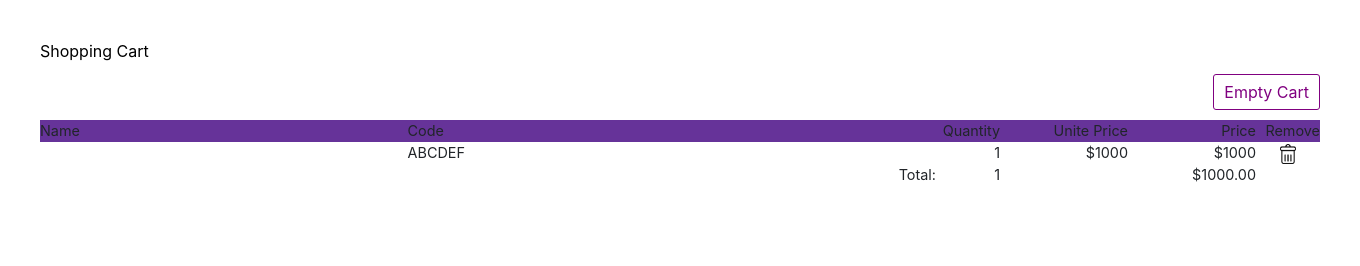
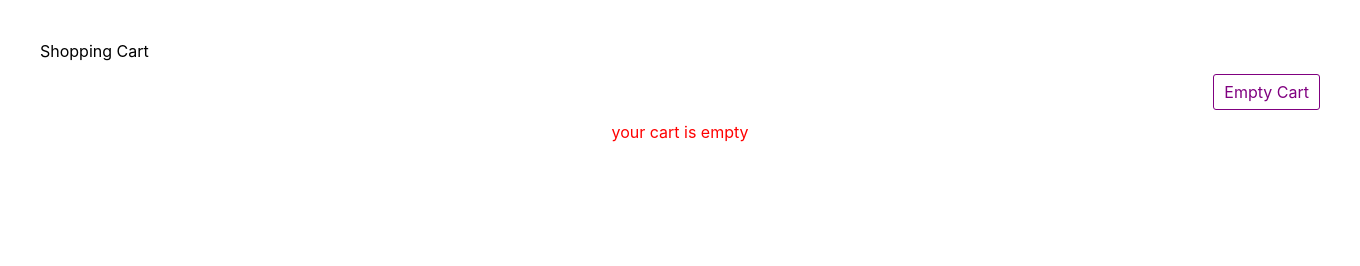
Before and after one commit to iceschp/otop-web, a PHP site: page /shopping.php in a window 1360 px wide. Shown: the part 651-917 px from the top of the page. Run offline with PHP 8.4, Linux system fonts and the light colour scheme; the visitor is signed in with stand-in values (Sample User, id 1); data comes from the database, SQL or seed files in the repository; some libraries are stand-ins or nearby versions.

Commit message:
edit shoppingdb

```diff
--- a/shopping.css
+++ b/shopping.css
@@ -94,3 +94,10 @@
     vertical-align: middle;
     margin-right: 15px;
 }
+
+.no-records{
+    text-align: center;
+    clear: both;
+    margin: 40px 0;
+    color: red;
+}
--- a/shopping.php
+++ b/shopping.php
@@ -9,7 +9,58 @@
     }
 
 ?>
+<?php
+    session_start();
+    include_once('shoppingdb.php');
+    $db_handle = new dbcontroller();
 
+        if(!empty($_GET["action"])){
+            switch($_GET["action"]){
+                case "add":
+                    if(!empty($_POST["quantity"])) {
+                        $producemycode = $db_handle -> runquery("SELECT * FROM Shopping_Otop WHERE content = '". $_GET["content"] ."'");
+                        $itemArray = array($producemycode[0]["content"] => (array('name' => $producemycode[0]["topic"],
+                                                                                  'code' => $producemycode[0]["content"],
+                                                                                  'quantity' => $_POST[0]["quantity"],
+                                                                                  'price' => $producemycode[0]["pice"],
+                                                                                  'image' => $producemycode[0]["pic"])));
+                    }
+
+                    if(!empty($_SESSION["cart_item"])){
+                        if(in_array($producemycode[0]["content"],array_keys($_SESSION["cart_item"]))){
+                            foreach($_SESSION["cart_item"] as $k => $v){
+                                if($producemycode[0]["content"] == $k){
+                                    if(empty($_SESSION["cart_item"][$k]["quantity"])){
+                                        $_SESSION["cart_item"][$k]["quantity"] = 0;
+                                    }
+                                    $_SESSION["cart"][$k]["quantity"] += $_POST["quantity"];
+                                }
+                            }
+                        }else{
+                            $_SESSION["cart_item"] = array_merge($_SESSION["cart_item"], $itemArray);
+                        }
+                    }else{
+                        $_SESSION["cart_item"] = $itemArray;
+                    }
+                break;
+                case "remove":
+                    if(!empty($_SESSION["cart_item"])){
+                        foreach($_SESSION["cart_item"] as $k => $v){
+                            if($_GET["content"] == $k)
+                                unset($_SESSION["cart_item"][$k]);
+
+                            if(empty($_SESSION["cart_item"]))
+                                unset($_SESSION["cart_item"]);
+                        }
+                    }
+                break;
+
+                case "empty" :
+                    unset($_SESSION["cart_item"]);
+                break;
+            }
+        }
+?>
 <!DOCTYPE html>
 
 <html>
@@ -111,6 +162,14 @@
     <div class="txt-heading">Shopping Cart</div>
     <a href="shopping.php?action=empty" id="btnEmpty">Empty Cart</a>
 
+    <?php
+
+    if (isset($_SESSION["cart_item"])){
+        $total_quantity = 0;
+        $total_price = 0;
+
+    ?>
+
     <table class="tbl-cart" cellpadding="10" cellspacing="1">
         <tbody>
             <tr>
@@ -121,35 +180,63 @@
                 <th style="text-align: right;" width="10%">Price</th>
                 <th style="text-align: right;" width="5%">Remove</th>
             </tr>
+            <?php
+                foreach ($_SESSION["cart_item"] as $item){
+                    $item_price = $item["quantity"] * $item["pice"]
 
+            ?>
             <tr>
-                <td img scr="product-images" alt=""></td>
-                <td>ABCDEF</td>
-                <td style="text-align: right;">1</td>
-                <td style="text-align: right;">$1000</td>
-                <td style="text-align: right;">$1000</td>
-                <td style="text-align: center;"><a href="#" class="btnRemoveAction"><img style="width: 20px;"src="image/icon-delete.png" alt="Remove Item"></td>
+                <td img src="<?php echo $item["pic"]; ?>" alt=""></td>
+                <?php echo $item["topic"]; ?>
+                <td><?php echo $item["content"]; ?></td>
+                <td style="text-align: right;"><?php echo $item["quantity"]; ?></td>
+                <td style="text-align: right;"> <?php echo"$ " . $item["pice"]; ?></td>
+                <td style="text-align: right;"><?php echo"$ " . number_format($item["pice"],2); ?></td>
+                <td style="text-align: center;"><a href="shopping.php?action=remove&content=<?php echo $item["content"]; ?>" class="btnRemoveAction"><img style="width: 20px;"src="image/icon-delete.png" alt="Remove Item"></td>
             </tr>
+
+                    <?php
+                    $total_quantity += $item["quantity"];
+                    $total_price += ($item["pice"] * $item["quantity"]);
+                }
+                    ?>
 
             <tr>
                 <td colspan="2" align="right">Total:</td>
-                <td align="right">1</td>
-                <td align="right" colspan="2">$1000.00</td>
+                <td align="right"><?php echo $total_quantity; ?></td>
+                <td align="right" colspan="2"><?php echo"$ " . number_format($total_price,2); ?></td>
                 <td></td>
             </tr>
         </tbody>
     </table>
+    <?php
+                } else{
+    ?>
+        <div class ="no-records">your cart is empty</div>
+    <?php
+                }
+    ?>
 </div>
 
 <div id="product-grid">
-    <div class="producy-item">
-        <form action="shopping.php?action=add&code">
+    <?php
+
+        $product_array = $db_handle->runquery("SELECT * FROM Shopping_Otop ORDER BY id ASC");
+
+        if(!empty($product_array)) {
+            foreach($product_array as $key => $value){
+
+
+
+    ?>
+    <div class="product-item">
+        <form action="shopping.php?action=add&content=<?php echo $product_array[$key]["content"]; ?>" method="post">
             <div class="product-image">
-                <img src="" alt="images">
+                <img src="<?php echo $product_array [$key] ["pic"]; ?>" alt="images">
             </div>
             <div class="product-title-footer">
-                <div class="product-title">Camera</div>
-                <div class="product-price">$1000</div>
+                <div class="product-title"><?php echo $product_array [$key] ["topic"]; ?></div>
+                <div class="product-price"><?php echo "$" . $product_array [$key] ["pice"]; ?></div>
                 <div class="cart-action">
                     <input type="text" class="product-quantity" name="quantity" value="1" size="2">
                     <input type="submit" value="Add to cart" class="btnAddAction">
@@ -157,6 +244,12 @@
             </div>
         </form>
     </div>
+
+    <?php
+            }
+        }
+
+    ?>
 </div>
 
 
--- /dev/null
+++ b/shoppingdb.php
@@ -0,0 +1,37 @@
+<?php
+
+class dbcontroller{
+    private $host = "localhost";
+    private $user = "root";
+    private $password = "";
+    private $database = "shopping_cart";
+    private $conn;
+
+    function __construct(){
+        $this->conn = $this->connectdb();
+    }
+
+    function connectdb(){
+        $conn = mysqli_connect($this->host,$this->user,$this->password,$this->database);
+        return $conn;
+    }
+
+    function runquery($query){
+        $result = mysqli_query($this->conn, $query);
+
+        while($row = mysqli_fetch_assoc($result)){
+            $resultset[] = $row;
+        }
+        if(!empty($resultset))
+            return $resultset;
+    }
+
+    function numrows($query){
+        $result = mysqli_query($this->conn, $query);
+        $rowcount = mysqli_num_rows($result);
+        return $rowcount;
+    }
+}
+
+
+?>
```
